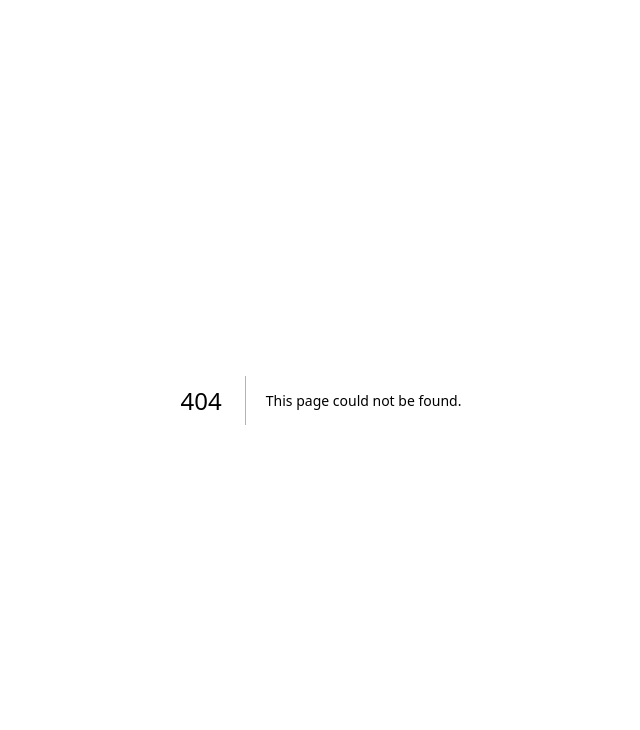
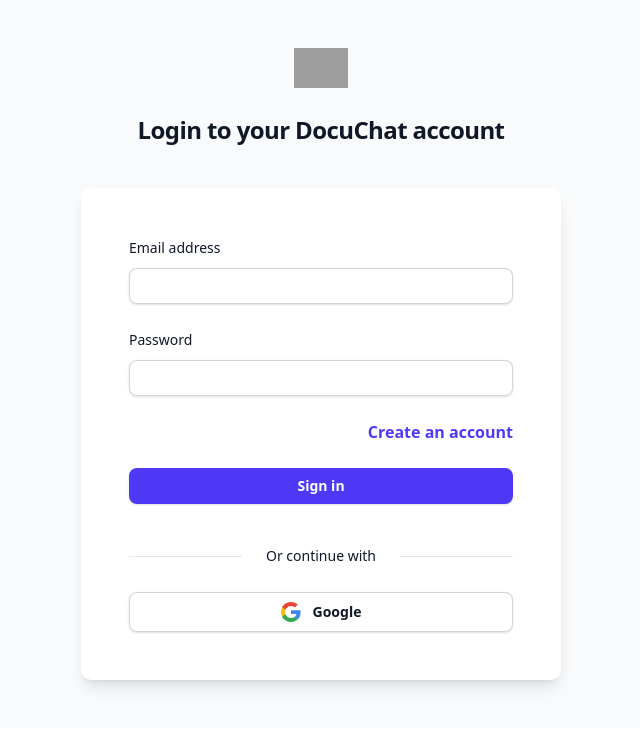
Before and after one commit to sujansince2003/docuchat-fe, a Next.js app: page /login in a window 1280 px wide. Before the commit this address had no page. Shown: the top 730 px of the page, without its empty margins (319-959 px from the left). Built offline with nearby package versions, Linux system fonts and the light colour scheme; grey boxes are pictures that could not be loaded.

Commit message:
login page component

```diff
--- /dev/null
+++ b/app/login/page.tsx
@@ -0,0 +1,180 @@
+"use client";
+import Image from "next/image";
+import { signIn } from "next-auth/react";
+import { useState } from "react";
+import { useRouter } from "next/navigation";
+import Link from "next/link";
+
+export default function Login() {
+  const router = useRouter();
+  const [email, setEmail] = useState("");
+  const [password, setPassword] = useState("");
+  const [error, setError] = useState<string | null>(null);
+  const [isSubmitting, setIsSubmitting] = useState(false);
+
+  const handleSubmit = async (event: React.FormEvent) => {
+    event.preventDefault();
+    setError(null);
+    setIsSubmitting(true);
+
+    try {
+      const result = await signIn("credentials", {
+        redirect: false,
+        password,
+      });
+
+      if (result?.error) {
+        setError("Invalid email or password. Please try again.");
+        console.error("Sign-in error:", result.error);
+      } else if (result?.ok) {
+        router.push("/");
+      }
+    } catch (err) {
+      console.error("An unexpected login error occurred:", err);
+      setError("An unexpected error occurred. Please try again.");
+    } finally {
+      setIsSubmitting(false);
+    }
+  };
+
+  return (
+    <>
+      <div className="flex min-h-full flex-1 flex-col justify-center py-12 sm:px-6 lg:px-8 bg-gray-50">
+        {" "}
+        <div className="sm:mx-auto sm:w-full sm:max-w-md">
+          <Link href={"/"}>
+            <Image
+              alt="DocuChat Logo"
+              src="/docuchat.png"
+              className="mx-auto h-10 w-auto"
+              width={48}
+              height={48}
+            />
+          </Link>
+
+          <h2 className="mt-6 text-center text-2xl/9 font-bold tracking-tight text-gray-900">
+            Login to your DocuChat account
+          </h2>
+        </div>
+        <div className="mt-10 sm:mx-auto sm:w-full sm:max-w-[480px]">
+          <div className="bg-white px-6 py-12 shadow-lg sm:rounded-lg sm:px-12">
+            {" "}
+            <form onSubmit={handleSubmit} className="space-y-6">
+              {" "}
+              <div>
+                <label
+                  htmlFor="email"
+                  className="block text-sm/6 font-medium text-gray-900"
+                >
+                  Email address
+                </label>
+                <div className="mt-2">
+                  <input
+                    id="email"
+                    name="email"
+                    type="email"
+                    required
+                    autoComplete="email"
+                    value={email}
+                    onChange={(e) => setEmail(e.target.value)}
+                    className="block w-full rounded-md border-0 py-1.5 px-3 text-gray-900 shadow-sm ring-1 ring-inset ring-gray-300 placeholder:text-gray-400 focus:ring-2 focus:ring-inset focus:ring-indigo-600 sm:text-sm/6 sm:leading-6" // Improved Tailwind classes for input
+                  />
+                </div>
+              </div>
+              <div>
+                <label
+                  htmlFor="password"
+                  className="block text-sm/6 font-medium text-gray-900"
+                >
+                  Password
+                </label>
+                <div className="mt-2">
+                  <input
+                    id="password"
+                    name="password"
+                    type="password"
+                    required
+                    autoComplete="current-password"
+                    value={password}
+                    onChange={(e) => setPassword(e.target.value)}
+                    className="block w-full rounded-md border-0 py-1.5 px-3 text-gray-900 shadow-sm ring-1 ring-inset ring-gray-300 placeholder:text-gray-400 focus:ring-2 focus:ring-inset focus:ring-indigo-600 sm:text-sm/6 sm:leading-6" // Improved Tailwind classes for input
+                  />
+                </div>
+              </div>
+              {error && (
+                <div className="text-sm text-red-600 text-center" role="alert">
+                  {error}
+                </div>
+              )}
+              <div className="flex items-center justify-end">
+                <button type="button">
+                  <Link
+                    href="/register"
+                    className="font-semibold text-indigo-600 hover:text-indigo-500"
+                  >
+                    Create an account
+                  </Link>
+                </button>
+              </div>
+              <div>
+                <button
+                  type="submit"
+                  disabled={isSubmitting}
+                  className="flex w-full justify-center rounded-md bg-indigo-600 px-3 py-1.5 text-sm/6 font-semibold text-white shadow-sm hover:bg-indigo-500 focus-visible:outline-2 focus-visible:outline-offset-2 focus-visible:outline-indigo-600 disabled:opacity-50 disabled:cursor-not-allowed"
+                >
+                  {isSubmitting ? "Signing in..." : "Sign in"}{" "}
+                </button>
+              </div>
+            </form>
+            <div>
+              <div className="relative mt-10">
+                <div
+                  aria-hidden="true"
+                  className="absolute inset-0 flex items-center"
+                >
+                  <div className="w-full border-t border-gray-200" />
+                </div>
+                <div className="relative flex justify-center text-sm/6 font-medium">
+                  <span className="bg-white px-6 text-gray-900">
+                    Or continue with
+                  </span>
+                </div>
+              </div>
+
+              <div className="mt-6 grid grid-cols-1 gap-4">
+                <button
+                  onClick={() => signIn("google", { callbackUrl: "/" })}
+                  className="flex w-full items-center justify-center gap-3 rounded-md bg-white px-3 py-2 text-sm font-semibold text-gray-900 ring-1 shadow-sm ring-gray-300 ring-inset hover:bg-gray-50 focus-visible:ring-transparent"
+                >
+                  <svg
+                    viewBox="0 0 24 24"
+                    aria-hidden="true"
+                    className="h-5 w-5"
+                  >
+                    <path
+                      d="M12.0003 4.75C13.7703 4.75 15.3553 5.36002 16.6053 6.54998L20.0303 3.125C17.9502 1.19 15.2353 0 12.0003 0C7.31028 0 3.25527 2.69 1.28027 6.60998L5.27028 9.70498C6.21525 6.86002 8.87028 4.75 12.0003 4.75Z"
+                      fill="#EA4335"
+                    />
+                    <path
+                      d="M23.49 12.275C23.49 11.49 23.415 10.73 23.3 10H12V14.51H18.47C18.18 15.99 17.34 17.25 16.08 18.1L19.945 21.1C22.2 19.01 23.49 15.92 23.49 12.275Z"
+                      fill="#4285F4"
+                    />
+                    <path
+                      d="M5.26498 14.2949C5.02498 13.5699 4.88501 12.7999 4.88501 11.9999C4.88501 11.1999 5.01998 10.4299 5.26498 9.7049L1.275 6.60986C0.46 8.22986 0 10.0599 0 11.9999C0 13.9399 0.46 15.7699 1.28 17.3899L5.26498 14.2949Z"
+                      fill="#FBBC05"
+                    />
+                    <path
+                      d="M12.0004 24.0001C15.2404 24.0001 17.9654 22.935 19.9454 21.095L16.0804 18.095C15.0054 18.82 13.6204 19.245 12.0004 19.245C8.8704 19.245 6.21537 17.135 5.26540 14.29L1.27539 17.385C3.25539 21.31 7.31040 24.0001 12.0004 24.0001Z"
+                      fill="#34A853"
+                    />
+                  </svg>
+                  <span className="text-sm/6 font-semibold">Google</span>
+                </button>
+              </div>
+            </div>
+          </div>
+        </div>
+      </div>
+    </>
+  );
+}
```
